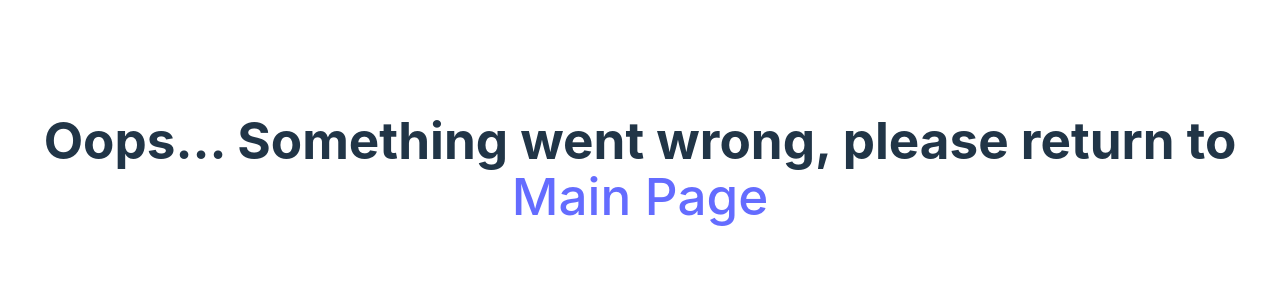
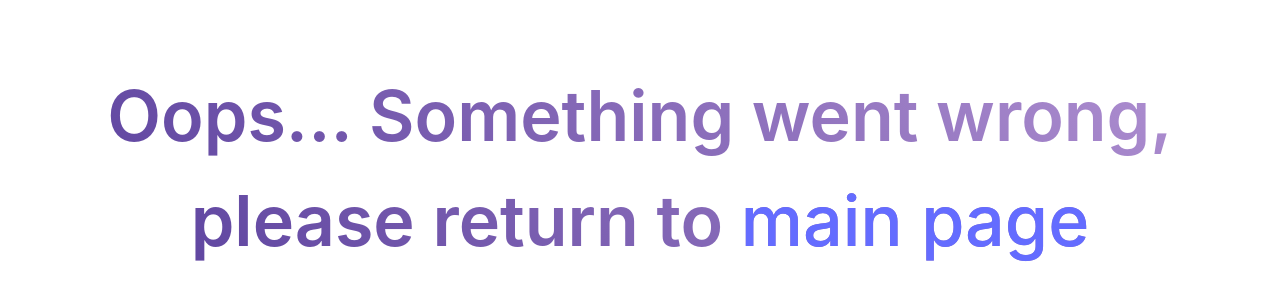
Before and after one commit to lastpwnd/react-todo, a React (Vite) app: page /error in a window 1280 px wide. Shown: the part 232-532 px from the top of the page. Built offline with nearby package versions, Linux system fonts and the light colour scheme.

Commit message:
lesson_3_1

```diff
--- a/src/Pages/ErrorPage.jsx
+++ b/src/Pages/ErrorPage.jsx
@@ -1,10 +1,13 @@
 import React from 'react'
 import { Link } from "react-router-dom"
 import "../App.css"
+import localStyle from "./pages.module.css"
 
 export const ErrorPage = () => {
   return (
-    <h1>Oops... Something went wrong, please return to <Link to="/"> Main Page </Link></h1>
+      <div className={localStyle.errorPageHeader}>
+        Oops... Something went wrong, please return to <Link to="/"> main page </Link>
+      </div>
   )
 }
 
--- a/src/Pages/NewToDoListPage.jsx
+++ b/src/Pages/NewToDoListPage.jsx
@@ -1,14 +1,15 @@
 import React from 'react'
 import '../App.css'
 import { Link } from "react-router-dom"
+import localStyle from "./pages.module.css"
 
-const NewToDoList = () => {
+const NewToDoListPage = () => {
     return (
-        <>
-            <h1>New To Do List <br/>
-            <Link to="/"> Main Page </Link></h1>
-        </>
+        <div className={localStyle.newToDoListPageHeader}>
+            New To Do List <br />
+            <Link to="/"> return to main page </Link>
+        </div>
     )
 }
 
-export default NewToDoList
+export default NewToDoListPage
--- /dev/null
+++ b/src/Pages/pages.module.css
@@ -0,0 +1,17 @@
+.errorPageHeader {
+    font-size: 70px;
+    font-weight: 600;
+    background-image: linear-gradient(45deg, #553c9a, #b393d3);
+    color: transparent;
+    background-clip: text;
+    -webkit-background-clip: text;
+}
+
+.newToDoListPageHeader {
+    font-size: 70px;
+    font-weight: 600;
+    background-image: linear-gradient(to left, #925019, #c29978);
+    color: transparent;
+    background-clip: text;
+    -webkit-background-clip: text;
+}
--- a/src/index.css
+++ b/src/index.css
@@ -75,3 +75,9 @@ button:focus-visible {
     background-color: #f9f9f9;
   }
 }
+
+@media screen and (max-width: 370px) {
+  :root {
+    scale: 0.6;
+  }
+}
--- a/src/routes.js
+++ b/src/routes.js
@@ -1,9 +1,9 @@
 import IndexPage from "./Pages/IndexPage"
 import ErrorPage from "./Pages/ErrorPage"
-import NewToDoList from "./Pages/NewToDoListPage"
+import NewToDoListPage from "./Pages/NewToDoListPage"
 
 export const allRoutes = [
     { component: IndexPage, path: "/", exact: true },
     { component: ErrorPage, path: "/error", exact: true },
-    { component: NewToDoList, path: "/new", exact: true }
+    { component: NewToDoListPage, path: "/new", exact: true }
 ]
```
